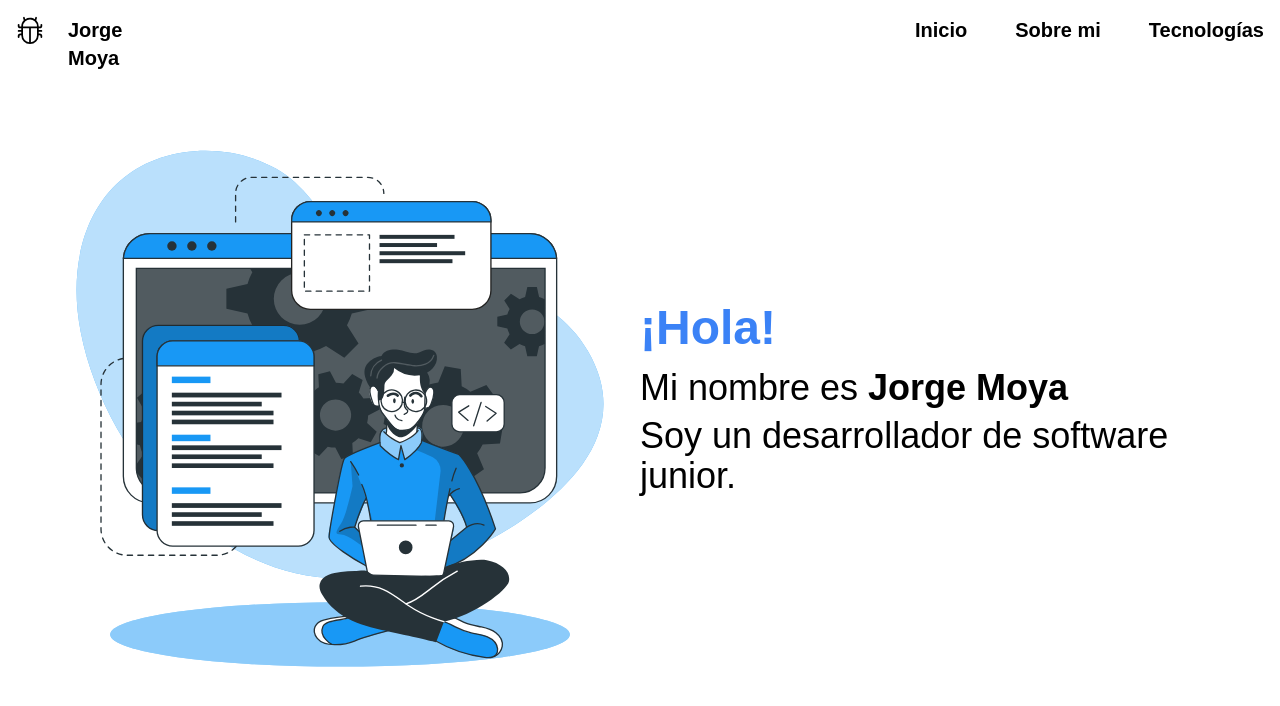
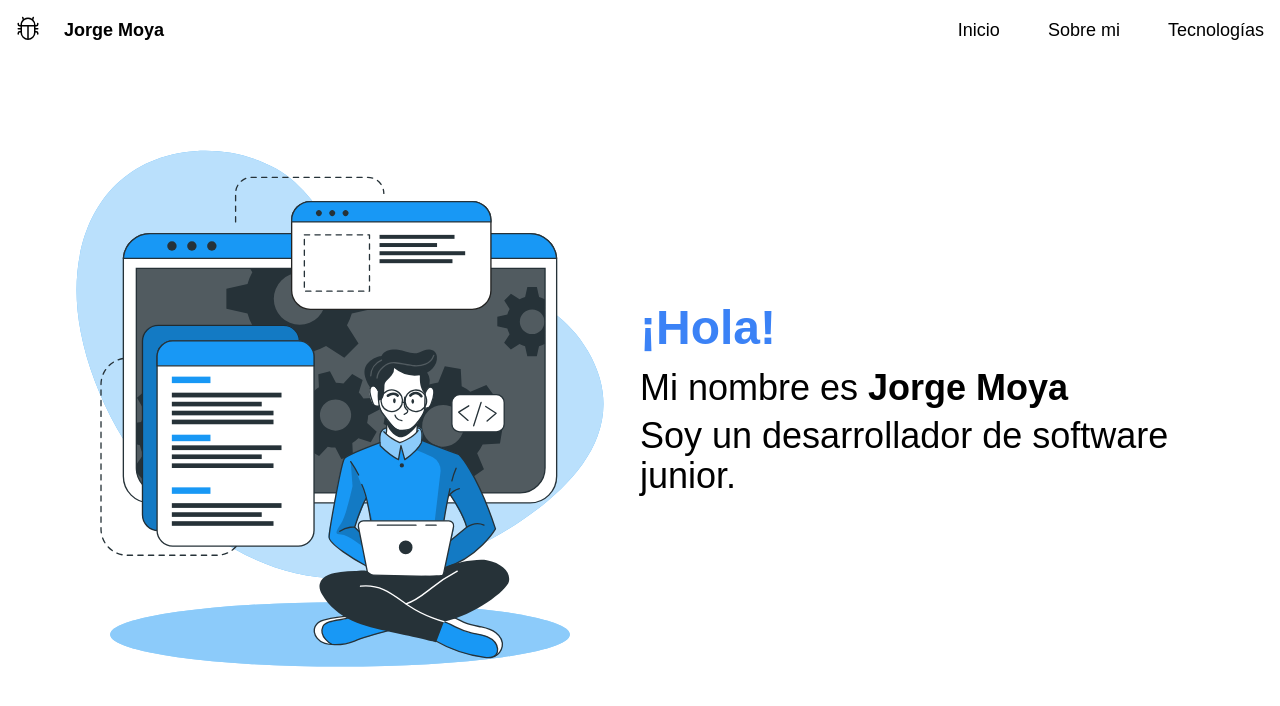
Before and after one commit to jrge-dev/inicio, a React (Vite) app: page / in a window 1280 px wide. Shown: the top 706 px of the page. Built offline with nearby package versions, Linux system fonts and the light colour scheme.

Commit message:
Remove bold font on the Header component

```diff
--- a/src/components/Header.jsx
+++ b/src/components/Header.jsx
@@ -3,8 +3,8 @@ import icon from "../assets/bug.svg";
 function Header() {
   return (
     <>
-      <header className="flex justify-between font-bold text-xl p-4">
-        <div className="flex space-x-6">
+      <header className="flex justify-between text-lg p-4">
+        <div className="flex space-x-6 h-6 font-bold">
           <img src={icon} alt="" /> <h3>Jorge Moya</h3>
         </div>
 
```
